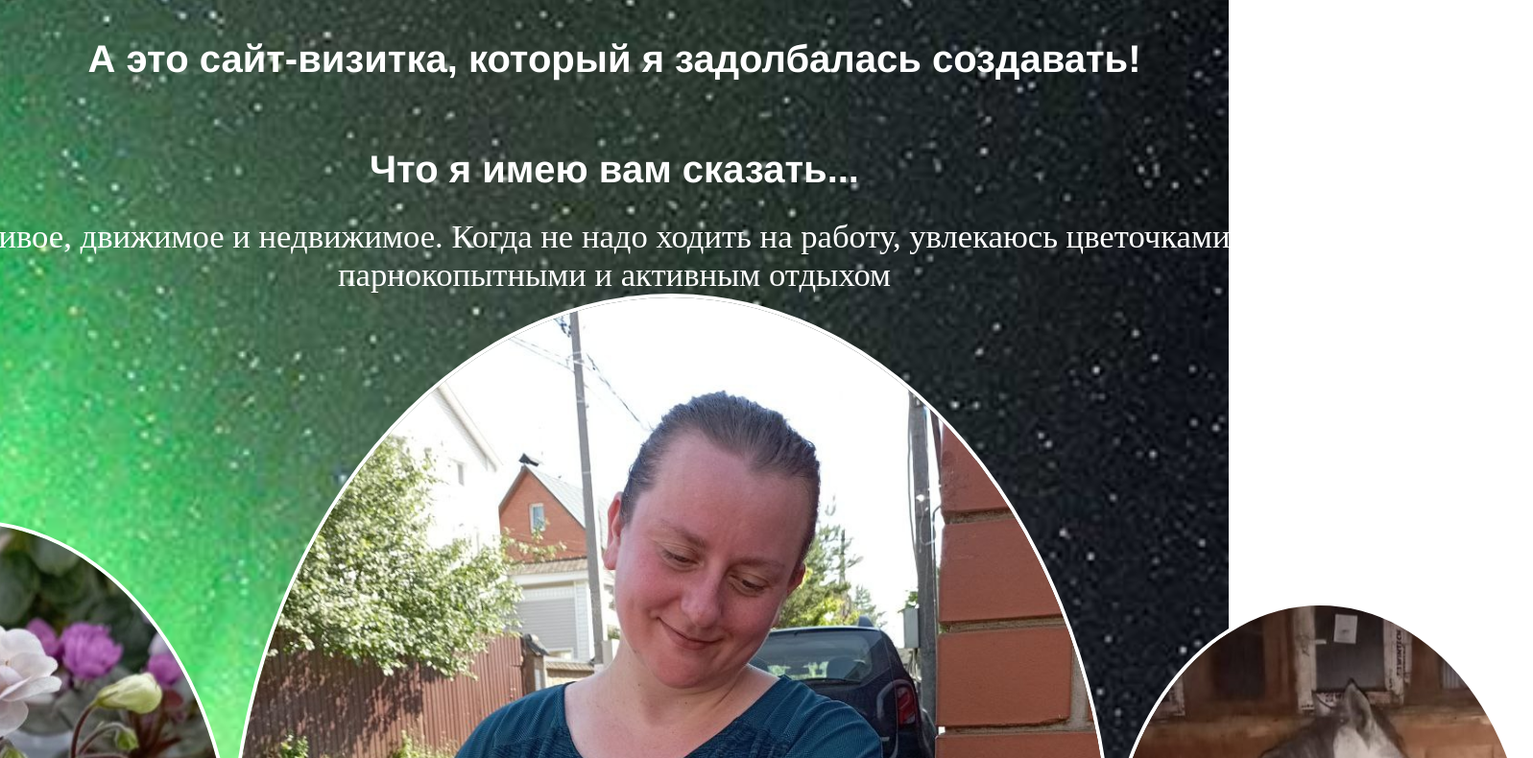
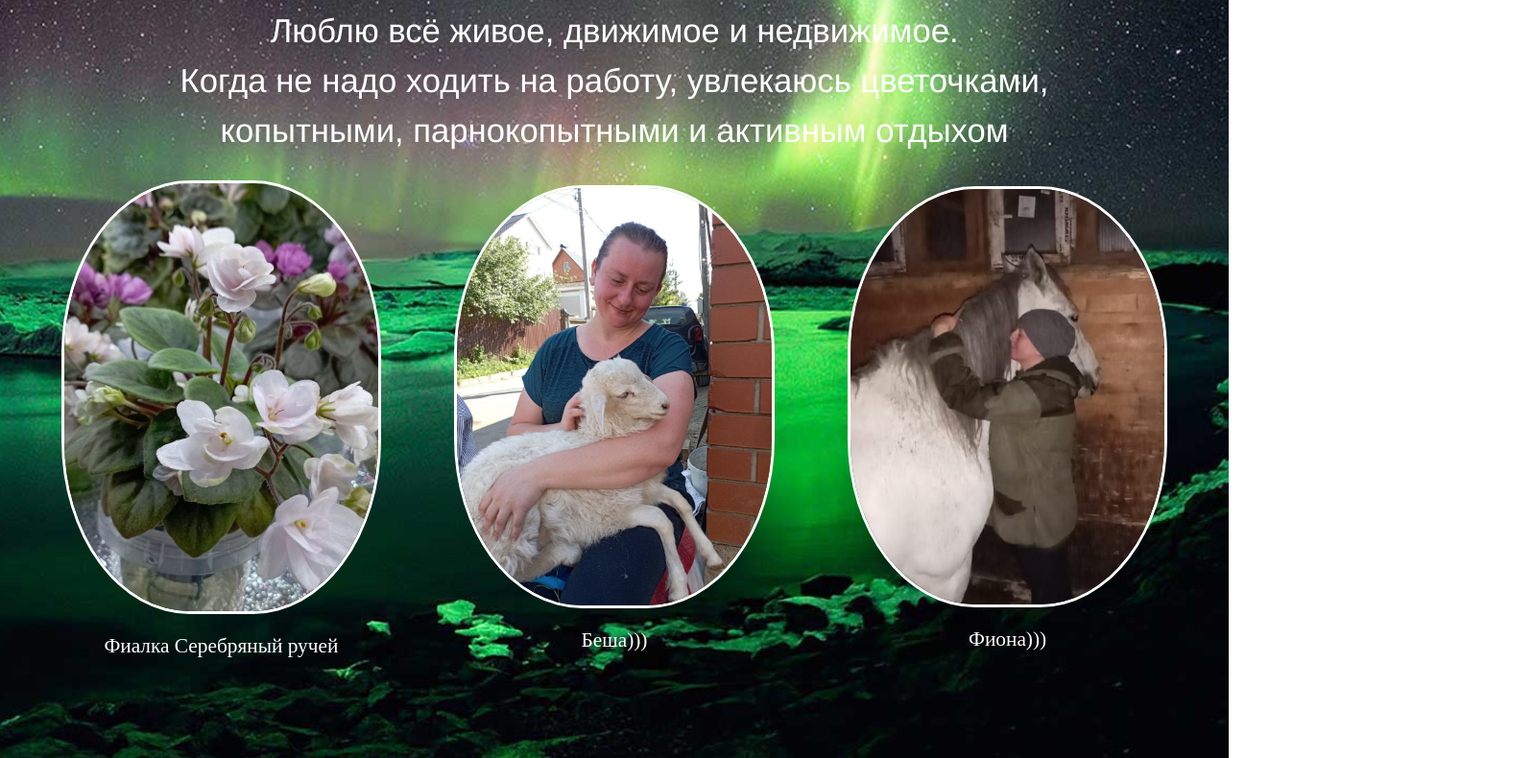
Before and after one commit to Murmulya/CV, a plain HTML site: page index.html in a window 1280 px wide. Shown: the part 671-1461 px from the top of the page at 96% size, 1597 px wide, since content can reach past the window. Drawn offline with Linux system fonts and the light colour scheme.

Commit message:
Add files via upload

```diff
--- a/index.html
+++ b/index.html
@@ -8,62 +8,63 @@
     <link href="./normalize.css" rel="stylesheet" />
     <link href="./style.css" rel="stylesheet" />
     <title>Document</title>
+
   </head>
   <body class="container">
-    <header class="header">
-
-      <img src="avatar1.jpg" 40% 40% alt="avatar" class="header__avatar" />
-
-      <h1 class="header__title">Привет! Я - Боевой хомяк!</h1>
-      <h3 class="header__subtitle">А это сайт-визитка, который я задолбалась создавать!</h3>
-      <h1 class="header__title1">Что я имею вам сказать...</h1>
+    <header class="header"> <!-- -->
+      <img src="avatar1.jpg" alt="avatar" class="header_avatar" />
+      <h1 class="header_title">Привет! Я - Боевой хомяк!</h1>
+      <h2 class="header_subtitle">А это сайт-визитка,</h2>
+      <h2 class="header_subtitle">который я задолбалась создавать!</h2>
+      <h3 class="header_title1">Что я имею вам сказать...</h3>
          </header>
     <main>
-      <p class="any_text">Люблю всё живое, движимое и недвижимое. Когда не надо ходить на работу, увлекаюсь цветочками, копытными, парнокопытными и активным отдыхом</p>
+      <p class="any_text">Люблю всё живое, движимое и недвижимое.<br>
+      Когда не надо ходить на работу, увлекаюсь цветочками,<br>
+      копытными, парнокопытными и активным отдыхом</p>
 
 <div class="features-block">
   <div class="image">
     <span>
         <picture>
-            <img src="Фиалка1.jpg" alt="Фиалка">
+        <img src="Фиалка1.jpg" alt="Фиалка">  <!-- <br> width: 120%  -->
         </picture>
-        <p>Фиалка Серебряный ручей</p>
+        <p class="_text">Фиалка Серебряный ручей</p>
       </span>
     <span>
         <picture>
-            <img src="Овца.jpg" alt="Овца">
+        <img src="Овца.jpg" alt="Овца"> <!--width: 100% height: 100% -->
         </picture>
-        <p>Беша)))</p>
+        <p class="_text">Беша)))</p>
       </span>
     <span>
         <picture>
-            <img src="Лошадка1.jpg" alt="Лошадка">
+        <img src="Лошадка1.jpg" alt="Лошадка"><!-- width: 200% height: 200% -->
         </picture>
-        <p>Фиона)))</p>
+        <p class="_text">Фиона)))</p>
       </span>
   </div>
 </div>
+<!--
+<div class="features-block">
+  <div class="image">
+    <span>
+ <video width="320" height="240" controls>
+  <source src="movie.mp4" type="video/mp4">
+  Your browser does not support the video tag.
+</video>
+<p class="_text"> Белочка))) </p>
+ <span>
+  </div>
+</div>
+ -->
 
-
-     /* <figure style="display:flex">
-      <img src="Фиалка1.jpg" alt="Фиалка" class="my_img"/>
-      <figcaption> Фиалка Серебряный ручей.</figcaption>
-      <img src="Овца.jpg" alt="Овца" class="my_img"/>
-      <figcaption> Беша)))</figcaption>
-      <img src="Лошадка.jpg" alt="Лошадка" class="my_img"/>
-      <figcaption>Фиона)))</figcaption>
-
-     </figure> */
 <p class="any_text">  </p>
-
-
-
      <section class="links">
-
      </section>
 
-      </section>
     </main>
+
     <footer>
 
     </footer>
--- a/style.css
+++ b/style.css
@@ -17,83 +17,94 @@ justify-content: center;
 align-items: center;
 }
 
-.header__avatar {
+.header_avatar {
+  margin: 20px 0 0 0;
+  width: 50%;
+  height: auto;
   border-radius: 30%;
   border: 4px solid;
   border-color:#FFFFFF;
-  text-align:center;
+  text-align: center;
   }
 
-/*.my_img {
-  display: flex;
-  flex-direction: row;
-  align-items: center;
-  justify-content: space-around;
+._text {
+  color: #FFFFF;
+  font-size: 16pt;
+  text-align: center;
+  font-family: "Bahnschrift"
+    }
 
-  font-size: 32pt;
-  font-family: "Helvetica Neue";
-  color:#FFFFFF;
-  text-align:center;
-  }
-  float: center;  Выстраиваем элементы по горизонтали */
- /* margin: 2% 0 0 2%;  Отступы вокруг */
 
   .image {
   display: flex;
   flex-direction: row;
   align-items: center;
-  justify-content: space-around;
-
+  justify-content: center;   /*space-around  */
+ padding: 2%;
  }
 
 .features-block span {
  display: flex;
-  flex-direction: column;
+ flex-direction: column;  /* row */
  justify-content: center;
+ width: 100%;
 }
 
+
+
 .features-block span > picture {
-  margin: auto;
+  display: flex;
+  flex-direction: row;
+  justify-content: center;
+
 }
 
 .features-block span img {
-  width: 100%;  /*Ширина width: 30px; */
-  height: auto;
-  border-radius: 50%;
-  border: 4px solid;
+  display: flex;
+  flex-direction: row;
+  align-items: center;
+  justify-content: center;
+   /*  height: auto; padding: 2%;Ширина width: 30% 30px; */
+  /*object-fit: inherit ;*/
+
+  width: 80%;
+  border-radius: 40%;
+  border: 3px solid;
   border-color:#FFFFFF;
+  line-height: 140%;
   }
 
 
-.header__title {
+.header_title {
   text-align:center;
   font-size: 36pt;
   font-family: "Helvetica Neue";
   color:#FFFFFF;
-   line-height: 1.1;
+ line-height: 20%;
 }
 
-.header__title1 {
+.header_title1 {
   text-align:center;
   font-size: 30pt;
   font-family: "Helvetica Neue";
   color:#FFFFFF;
-  line-height: 1.2;
+  line-height: 20%;
 }
 
-.header__subtitle {
+.header_subtitle {
   color: #FFFFF;
   font-size: 30pt;
   text-align:center;
-  line-height: 1.2;
+  line-height: 5%;
  }
 
 .any_text {
   color: #FFFFF;
   font-size: 26pt;
   text-align:center;
-  font-family: "Bahnschrift";
+  font-family: "Helvetica Neue";
   margin: 0;
+  line-height: 150%;
 }
 
 
@@ -107,7 +118,7 @@ align-items: center;
 .links__header {
   font-family: "Helvetica Neue";
   font-size: 24px;
-  line-height: 1.4;
+  line-height: 120%;
   margin: 0 0 15px 0;
 }
 
```
Lines whose indentation alone changed are shown as unchanged.
